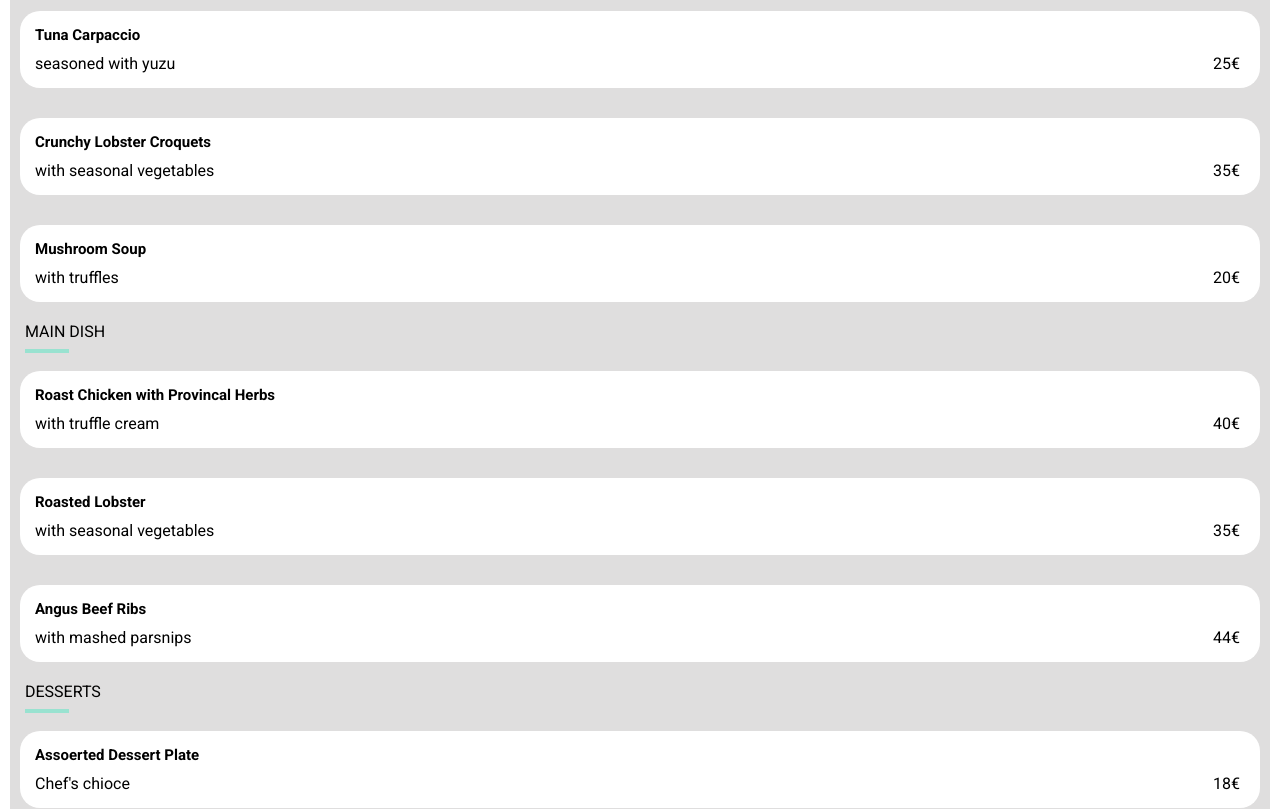
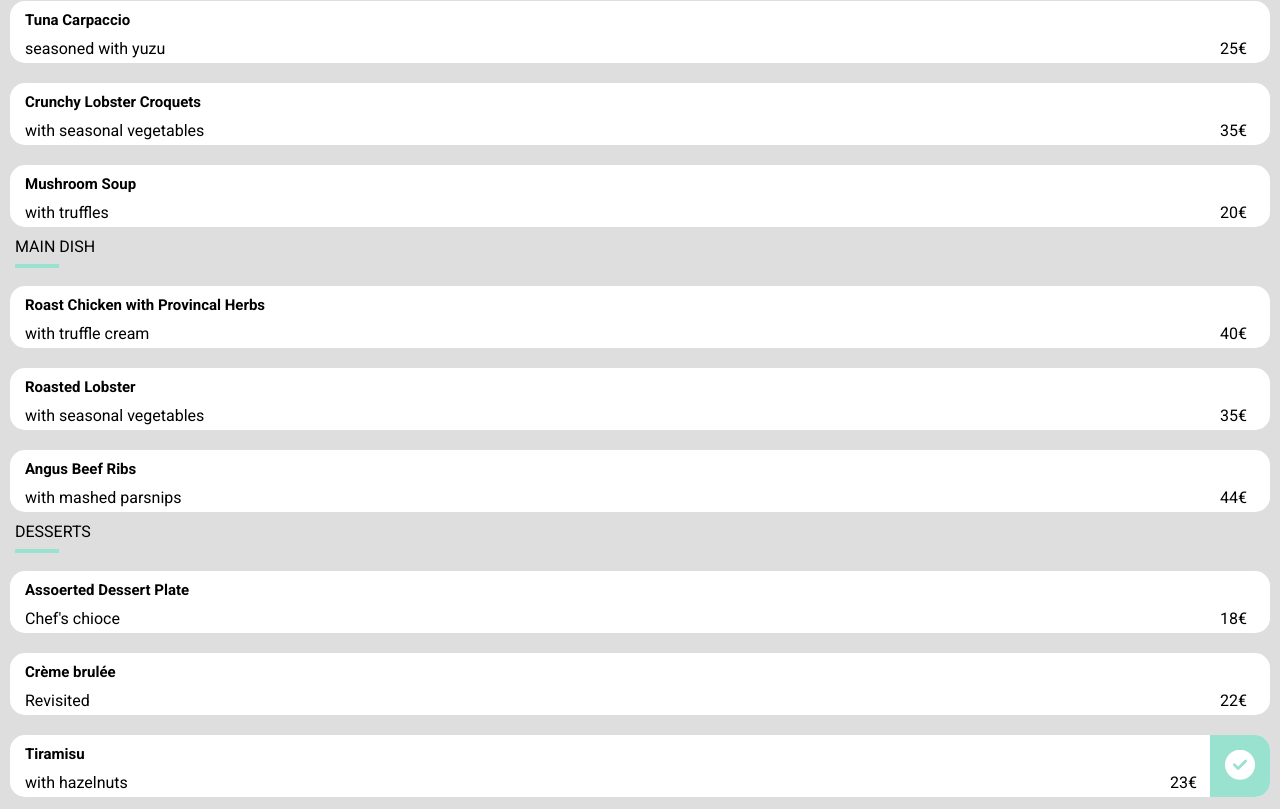
Before and after one commit to andreeache/Project-3, a website: page gourmand.html in a window 1280 px wide. Shown: the part 356-1165 px from the top of the page. Drawn offline with Linux system fonts and the light colour scheme; a web font is replaced by a local one.

Commit message:
added first checkmark

```diff
--- a/gourmand.html
+++ b/gourmand.html
@@ -106,11 +106,15 @@
                 </div>
 
                     <div class="menu__dish">
+                        <div class="menu_dish-div">
                         <div class="menu__dish-name">Tiramisu</div>
                         <div class="menu__dish-despcription">with hazelnuts</div>
+                    </div>
+                    <div class="menu__dish-pricecheck">
                         <div class="menu__price">23€</div>
-
+                      <div class="menu__checkmark"><i class="fas fa-check-circle menu__icon"></i></div>
                     </div>
+                </div>
             </div>
             <button class="btn menu__order-btn">Order</button>
 </div>
--- a/sass/base/_base.scss
+++ b/sass/base/_base.scss
@@ -1,6 +1,6 @@
 body{
     margin: 0;
-    padding: 10px;
+    padding: 0px;
     font-family: 'Roboto';
   }
 
--- a/sass/layout/_presentation.scss
+++ b/sass/layout/_presentation.scss
@@ -39,15 +39,17 @@
 
 
         }
-
-
     }
     &__expl{
         float: left;
         text-align: left;
         column-span: 3;
     }
-
+    &:hover {
+        &__icon {
+            color: $color-primary !important;
+        }
+    }
 }
 
 ol {
@@ -64,7 +66,6 @@ ol {
     &:hover{
         filter: brightness(97%);
         box-shadow: 6px 6px 4px #e4e2e2;
-
     }
   }
   li::before {
--- a/sass/pages/_restaurant-page.scss
+++ b/sass/pages/_restaurant-page.scss
@@ -76,32 +76,64 @@
         flex-wrap: wrap;
         justify-content: space-between;
         background-color: white;
-        padding-top: 10px;
-        padding-bottom: 10px;
         padding: 5px;
         width: auto;
         margin: 10px;
-        border-radius: 20px;
-        margin-bottom: 20px;
-        padding: 15px;
+        border-radius: 15px;
+        padding-left: 15px;
+    }
+
+    &__dish-div{
+        display: flex;
+        padding-bottom: 10px;
+
     }
     &__dish-name{
         width: 100%;
         font-size: 15px;
         font-weight: 900;
         padding-bottom: 10px;
+        padding-top: 5px;
 
     }
 
     &__dish-description{
         width: 100%;
         font-size: 8px;
+        padding-bottom: 10px;
 
     }
+
+    &__dish-pricecheck{
+        display: flex;
+    }
+
     &__price{
+        width: 70px;
         align-self: flex-end;
-        margin-right: 5px;
         justify-self: flex-end;
+        margin-right: -25px;
+    }
+
+    &__checkmark{
+        width: 60px;
+        background: $color-tertiary;
+        height: auto;
+        display: flex;
+        flex-wrap: wrap;
+        justify-content: center;
+        margin: -5px;
+        border-top-right-radius: 15px;
+        border-bottom-right-radius: 15px;
+        overflow: hidden;
+    }
+
+    &__icon{
+        font-size: 30px;
+        margin-top: 15px;
+        color: white !important;
+        overflow: hidden;
+
     }
 
     &__order-btn{
```
Also changed, not shown: css/style.css, 1 other file.
